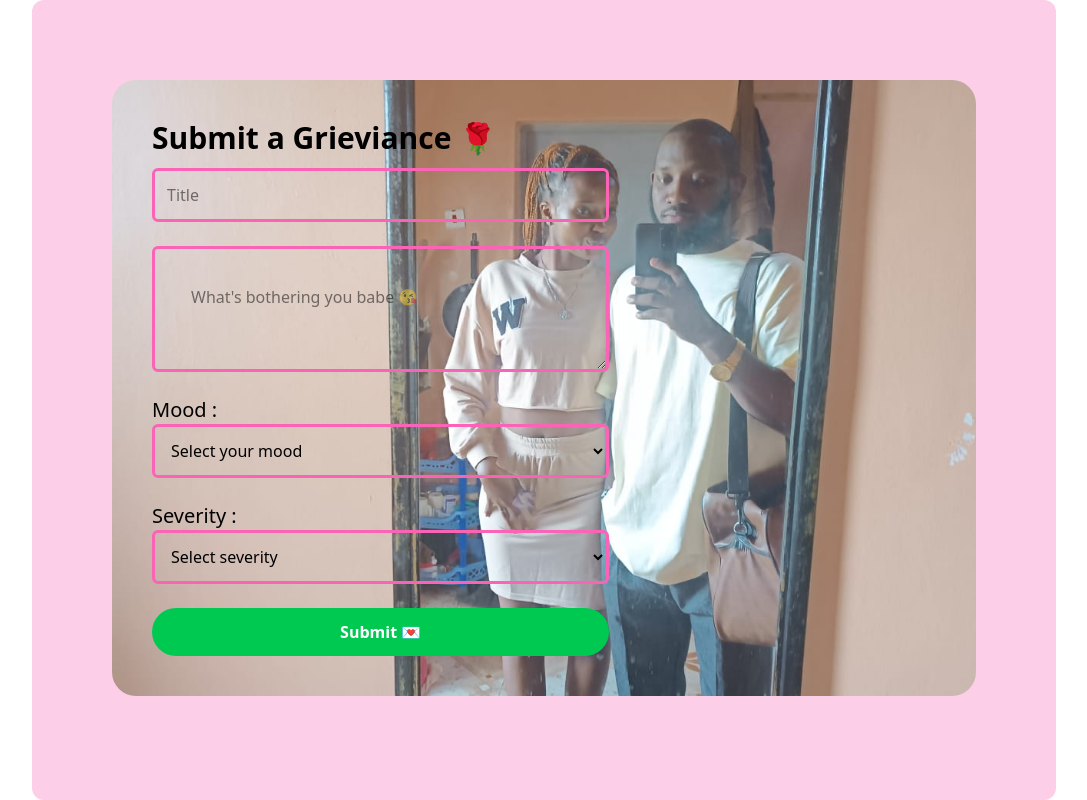
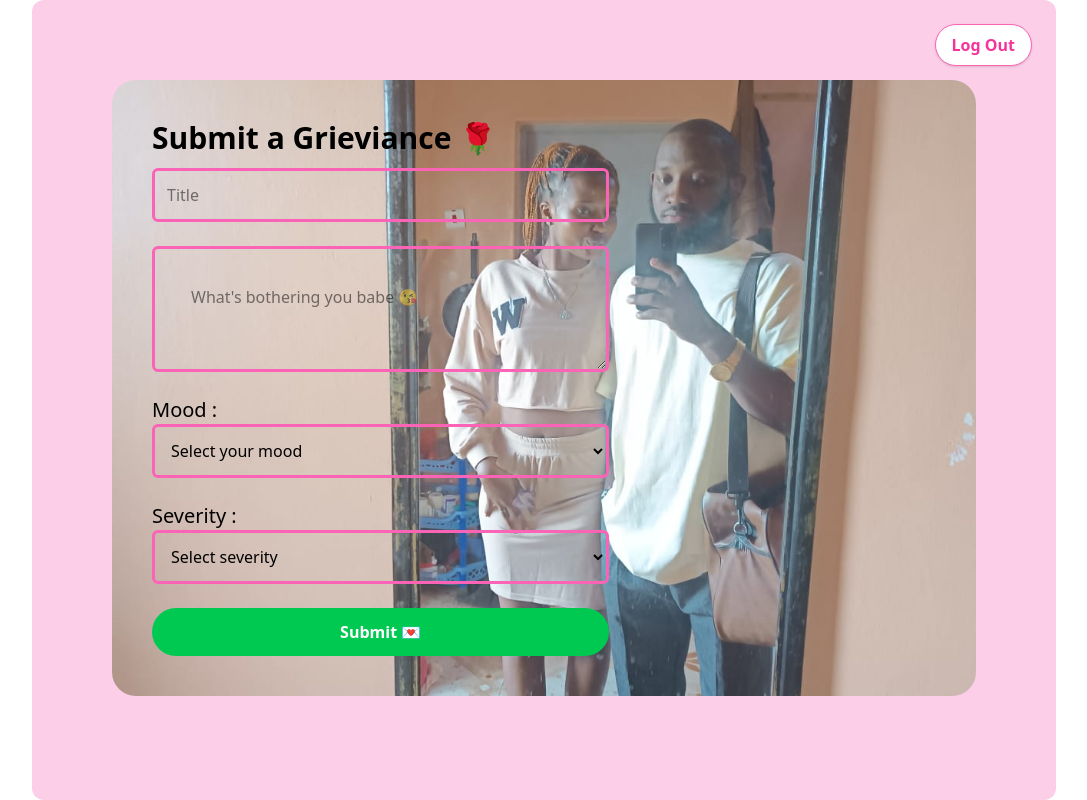
Before and after one commit to otinabrayo/portal-abuju, a React (Vite) app: page /portal-abuju/subject in a window 1280 px wide. Shown: the whole page, without its empty margins (96-1183 px from the left). Built offline with nearby package versions, Linux system fonts and the light colour scheme; sample sign-in values are in the browser's storage.

Commit message:
finalising

```diff
--- a/src/components/Subject.jsx
+++ b/src/components/Subject.jsx
@@ -57,7 +57,13 @@ function Subject() {
   };
 
   return (
-    <div className="rounded-xl justify-center items-center text-black bg-pink-200 h-screen p-20">
+    <div className="relative rounded-xl justify-center items-center text-black bg-pink-200 h-screen p-20">
+      <button
+        className="absolute top-6 right-6 bg-white text-pink-500 border border-pink-400 px-4 py-2 rounded-full shadow hover:bg-pink-100 font-semibold z-50"
+        onClick={() => navigate('/login')}
+      >
+        Log Out
+      </button>
       <div
         className="bg-[url(/assets/ours.jpg)] bg-cover bg-center p-10 rounded-3xl justify-center items-center"
       >
--- a/src/components/ThankYou.jsx
+++ b/src/components/ThankYou.jsx
@@ -6,8 +6,16 @@ function ThankYou() {
   const navigate = useNavigate();
 
   return (
-    <div className="rounded-xl justify-center items-center text-black bg-[url(/assets/flower.jpg)] bg-cover bg-center h-screen pt-40 p-10">
-      <div className="bg-[url(/assets/3_rivers.jpg)] pt-40 bg-cover bg-center border-2 rounded-2xl">
+    <div className="relative rounded-xl justify-center items-center text-black bg-[url(/assets/flower.jpg)] bg-cover bg-center h-screen pt-40 p-10">
+      <span className="text-8xl animate-pulse absolute top-6">❤</span>
+      <button
+        className="absolute top-6 right-6 bg-white text-pink-500 border border-pink-400 px-4 py-2 rounded-full shadow hover:bg-pink-100 font-semibold z-50"
+        onClick={() => navigate('/login')}
+      >
+        Log Out
+      </button>
+      <div className=" pt-40 bg-cover bg-center border-3 border-pink-100 rounded-2xl">
+
         <div className="pt-10 justify-center items-center text-black flex flex-col gap-4 p-10 rounded-3xl">
           {redirecting ? (
             <div className="animate-spin rounded-full border-4 border-pink-500 border-t-transparent w-8 h-8"></div>
```
Also changed, not shown: public/assets/loveshape.png (added), src/assets/flower.jpg (added).
